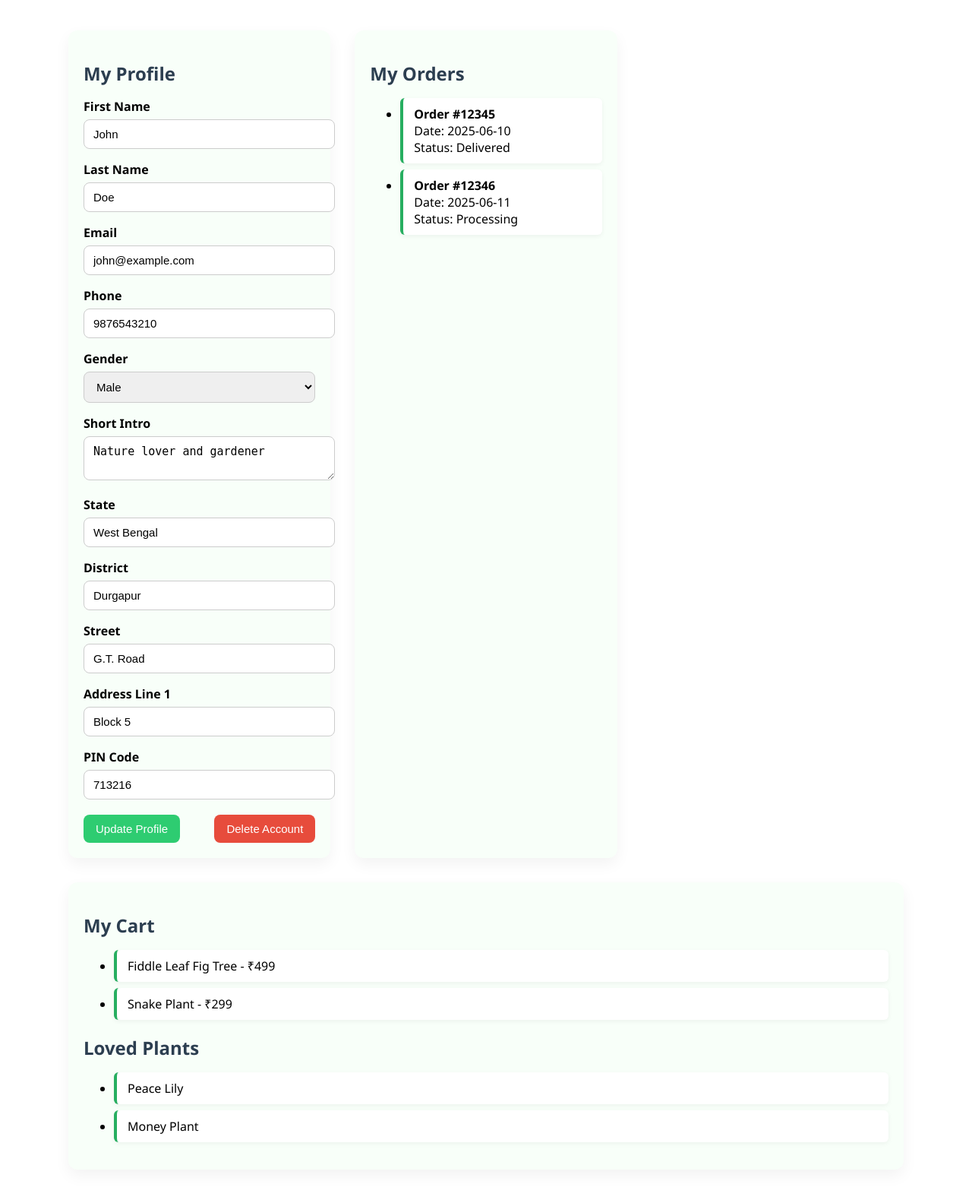
After one commit to SudeeptoBhakat/sproutify, a Django app: page /profile/ in a window 1280 px wide. The commit adds this page. Shown: the whole page at 76% size. Run offline with Django 5.2, Linux system fonts and the light colour scheme.

Commit message:
Add user profile page with styling and functionality
- Created a new CSS file for user profile styling (userprofile.css) to enhance the UI.
- Developed the profile HTML template (profile.html) to display user information, orders, cart, and wishlist.
- Implemented JavaScript for pre-filling user data, updating profile information, and deleting user accounts.
- Added new Product and ProductReview models in migrations to support product reviews and ratings.

```diff
--- /dev/null
+++ b/sproutify/static/css/userprofile.css
@@ -0,0 +1,117 @@
+  .profile-container {
+      display: grid;
+      grid-template-columns: 1fr;
+      gap: 2rem;
+      padding: 2rem;
+      max-width: 1100px;
+      margin: auto;
+      font-family: 'Segoe UI', sans-serif;
+  }
+
+  .profile-card,
+  .order-section,
+  .cart-wishlist {
+      background: #f8fff9;
+      border-radius: 12px;
+      padding: 20px;
+      box-shadow: 0 8px 20px rgba(0, 0, 0, 0.05);
+      transition: all 0.3s ease;
+  }
+
+  h2 {
+      color: #2c3e50;
+      margin-bottom: 1rem;
+  }
+
+  .form-row {
+      margin-bottom: 1rem;
+  }
+
+  .form-row label {
+      display: block;
+      font-weight: 600;
+      margin-bottom: 6px;
+  }
+
+  .form-row input,
+  .form-row select,
+  .form-row textarea {
+      width: 100%;
+      padding: 10px 12px;
+      border: 1px solid #ccc;
+      border-radius: 8px;
+      font-size: 15px;
+      transition: border 0.2s ease;
+  }
+
+  .form-row input:focus,
+  .form-row textarea:focus,
+  .form-row select:focus {
+      border-color: #27ae60;
+      outline: none;
+  }
+
+  .btn-row {
+      display: flex;
+      justify-content: space-between;
+      margin-top: 20px;
+  }
+
+  .update-btn,
+  .delete-btn {
+      padding: 10px 16px;
+      font-size: 15px;
+      border: none;
+      border-radius: 8px;
+      cursor: pointer;
+      transition: background 0.3s ease;
+  }
+
+  .update-btn {
+      background-color: #2ecc71;
+      color: white;
+  }
+
+  .update-btn:hover {
+      background-color: #27ae60;
+  }
+
+  .delete-btn {
+      background-color: #e74c3c;
+      color: white;
+  }
+
+  .delete-btn:hover {
+      background-color: #c0392b;
+  }
+
+  .orders li,
+  .cart-items li,
+  .wishlist-items li {
+      background: white;
+      padding: 10px 14px;
+      margin-bottom: 8px;
+      border-left: 4px solid #27ae60;
+      border-radius: 6px;
+      box-shadow: 0 2px 6px rgba(0, 0, 0, 0.05);
+  }
+
+  @media screen and (min-width: 768px) {
+      .profile-container {
+          grid-template-columns: 1fr 1fr;
+      }
+
+      .cart-wishlist {
+          grid-column: span 2;
+      }
+  }
+
+  @media screen and (min-width: 992px) {
+      .profile-container {
+          grid-template-columns: 1fr 1fr 1fr;
+      }
+
+      .cart-wishlist {
+          grid-column: span 3;
+      }
+  }
--- /dev/null
+++ b/sproutify/templates/profile.html
@@ -0,0 +1,247 @@
+{% load static %}
+
+<!DOCTYPE html>
+<html lang="en">
+<head>
+    <meta charset="UTF-8">
+    <meta name="viewport" content="width=device-width, initial-scale=1.0">
+    <title>Sproutify</title>
+    <link rel="stylesheet" href="{% static 'css/userprofile.css' %}">
+</head>
+<body>
+    <!-- === Profile Dashboard === -->
+<div class="profile-container">
+  <div class="profile-card">
+    <h2>My Profile</h2>
+    <form id="profileForm">
+      <div class="form-row">
+        <label>First Name</label>
+        <input type="text" id="firstName" value="John" />
+      </div>
+      <div class="form-row">
+        <label>Last Name</label>
+        <input type="text" id="lastName" value="Doe" />
+      </div>
+      <div class="form-row">
+        <label>Email</label>
+        <input type="email" id="email" value="john@example.com" readonly />
+      </div>
+      <div class="form-row">
+        <label>Phone</label>
+        <input type="text" id="phone" value="9876543210" />
+      </div>
+      <div class="form-row">
+        <label>Gender</label>
+        <select id="gender">
+          <option value="M">Male</option>
+          <option value="F">Female</option>
+          <option value="O">Other</option>
+        </select>
+      </div>
+      <div class="form-row">
+        <label>Short Intro</label>
+        <textarea id="shortIntro">Nature lover and gardener</textarea>
+      </div>
+      <div class="form-row">
+        <label>State</label>
+        <input type="text" id="state" value="West Bengal" />
+      </div>
+      <div class="form-row">
+        <label>District</label>
+        <input type="text" id="district" value="Durgapur" />
+      </div>
+      <div class="form-row">
+        <label>Street</label>
+        <input type="text" id="street" value="G.T. Road" />
+      </div>
+      <div class="form-row">
+        <label>Address Line 1</label>
+        <input type="text" id="address1" value="Block 5" />
+      </div>
+      <div class="form-row">
+        <label>PIN Code</label>
+        <input type="text" id="pinCode" value="713216" />
+      </div>
+      <div class="btn-row">
+        <button type="submit" class="update-btn">Update Profile</button>
+        <button type="button" class="delete-btn">Delete Account</button>
+      </div>
+    </form>
+  </div>
+
+  <div class="order-section">
+    <h2>My Orders</h2>
+    <ul class="orders">
+      <li>
+        <strong>Order #12345</strong><br />
+        Date: 2025-06-10<br />
+        Status: Delivered
+      </li>
+      <li>
+        <strong>Order #12346</strong><br />
+        Date: 2025-06-11<br />
+        Status: Processing
+      </li>
+    </ul>
+  </div>
+
+  <div class="cart-wishlist">
+    <h2>My Cart</h2>
+    <ul class="cart-items">
+      <li>Fiddle Leaf Fig Tree - ₹499</li>
+      <li>Snake Plant - ₹299</li>
+    </ul>
+
+    <h2>Loved Plants</h2>
+    <ul class="wishlist-items">
+      <li>Peace Lily</li>
+      <li>Money Plant</li>
+    </ul>
+  </div>
+</div>
+</body>
+
+<script>
+  document.addEventListener("DOMContentLoaded", () => {
+  const token = localStorage.getItem("authToken");
+
+  const headers = {
+    "Content-Type": "application/json",
+    Authorization: `Token ${token}`,
+  };
+
+  // ✅ Prefill form with current user data
+  const prefillProfile = async () => {
+    if (!token) return alert("Please login again!");
+
+    try {
+      const res = await fetch("/me/", { headers });
+      if (!res.ok) throw new Error("Failed to fetch user profile");
+      const data = await res.json();
+
+      document.getElementById("firstName").value = data.first_name || "";
+      document.getElementById("lastName").value = data.last_name || "";
+      document.getElementById("email").value = data.email || "";
+      document.getElementById("phone").value = data.phone || "";
+      document.getElementById("gender").value = data.gender || "O";
+      document.getElementById("shortIntro").value = data.short_intro || "";
+      document.getElementById("state").value = data.state || "";
+      document.getElementById("district").value = data.district || "";
+      document.getElementById("street").value = data.street || "";
+      document.getElementById("address1").value = data.address_line1 || "";
+      document.getElementById("pinCode").value = data.pin_code || "";
+    } catch (err) {
+      console.error("Profile fetch error:", err);
+      alert("Failed to load profile. Please try again.");
+    }
+  };
+
+  // ✅ Update user profile
+  document.getElementById("profileForm").addEventListener("submit", async (e) => {
+    e.preventDefault();
+
+    const formData = {
+      first_name: document.getElementById("firstName").value,
+      last_name: document.getElementById("lastName").value,
+      phone: document.getElementById("phone").value,
+      gender: document.getElementById("gender").value,
+      short_intro: document.getElementById("shortIntro").value,
+      state: document.getElementById("state").value,
+      district: document.getElementById("district").value,
+      address_line1: document.getElementById("address1").value,
+      street: document.getElementById("street").value,
+      pin_code: document.getElementById("pinCode").value,
+    };
+
+    try {
+      const res = await fetch("/me/", {
+        method: "PUT",
+        headers,
+        body: JSON.stringify(formData),
+      });
+
+      if (!res.ok) throw new Error("Failed to update profile");
+      alert("Profile updated successfully!");
+    } catch (err) {
+      console.error("Update error:", err);
+      alert("Please enter all the details");
+    }
+  });
+
+  // ✅ Delete user account
+  document.querySelector(".delete-btn").addEventListener("click", async () => {
+    if (!confirm("Are you sure you want to delete your account?")) return;
+
+    try {
+      const res = await fetch("/me/", {
+        method: "DELETE",
+        headers,
+      });
+
+      if (!res.ok) throw new Error("Failed to delete account");
+
+      // Clear token and redirect
+      localStorage.removeItem("authToken");
+      alert("Account deleted. Redirecting to home...");
+      window.location.href = "/";
+    } catch (err) {
+      console.error("Delete error:", err);
+      alert("Failed to delete account.");
+    }
+  });
+
+  prefillProfile(); // Load profile on page load
+});
+
+</script>
+
+<script>
+document.addEventListener("DOMContentLoaded", () => {
+  const setLoginLinkToDefault = () => {
+    console.warn("Showing login prompt or default UI.");
+    // Optionally, hide the form or show login prompt here
+  };
+
+  const populateFormFields = (data) => {
+    document.getElementById("firstName").value = data.first_name || "";
+    document.getElementById("lastName").value = data.last_name || "";
+    document.getElementById("email").value = data.email || "";
+    document.getElementById("phone").value = data.phone || "";
+    document.getElementById("gender").value = data.gender || "O";
+    document.getElementById("shortIntro").value = data.short_intro || "";
+    document.getElementById("state").value = data.state || "";
+    document.getElementById("district").value = data.district || "";
+    document.getElementById("street").value = data.street || "";
+    document.getElementById("address1").value = data.address_line_1 || "";
+    document.getElementById("pinCode").value = data.pin_code || "";
+  };
+
+  const validateToken = async () => {
+    const token = localStorage.getItem("authToken");
+    if (!token) return setLoginLinkToDefault();
+
+    try {
+      const res = await fetch("/api/validate-token/", {
+        method: "POST",
+        headers: {
+          "Content-Type": "application/json",
+          Authorization: `Token ${token}`
+        }
+      });
+
+      if (!res.ok) throw new Error("Invalid token");
+
+      const data = await res.json();
+      console.log("User data loaded:", data);
+      populateFormFields(data); // ✅ Load dynamic data into form
+    } catch (err) {
+      console.warn("Token validation failed:", err);
+      setLoginLinkToDefault();
+    }
+  };
+
+  validateToken(); // ✅ Trigger on page load
+});
+</script>
+
+</html>
--- a/sproutify/users/urls.py
+++ b/sproutify/users/urls.py
@@ -1,6 +1,9 @@
 from django.urls import path
 from .views import (
+    ProductCreateView,
+    ProductListView,
     index,
+    profile,
     user_register,
     validate_token,
     LoginView,
@@ -11,6 +14,7 @@ from .views import (
 
 urlpatterns = [
     path('', index, name='index.html'),
+    path('profile/', profile, name='profile.html'),
     path('user/register/', user_register, name='new-user-register'),
     path('api/login/', LoginView.as_view(), name='user-login'),
      path('api/validate-token/', validate_token, name='validate-token'),
@@ -18,3 +22,9 @@ urlpatterns = [
     path('api/', UserListCreateView.as_view(), name='user-list-create'),
     path('<int:pk>/', UserRetrieveUpdateDestroyView.as_view(), name='user-detail'),
 ]
+
+
+urlpatterns += [
+    path('products/', ProductListView.as_view(), name='product-list'),
+    path('products/create/', ProductCreateView.as_view(), name='product-create'),
+]
--- a/sproutify/users/views.py
+++ b/sproutify/users/views.py
@@ -14,11 +14,16 @@ from rest_framework.authtoken.models import Token
 from django.contrib.auth import authenticate
 from rest_framework.authentication import TokenAuthentication
 from rest_framework.permissions import IsAuthenticated
+from rest_framework.generics import RetrieveUpdateDestroyAPIView
+
 
 
 # Create your views here.
 def index(request):
     return render(request, 'index.html')
+
+def profile(request):
+    return render(request, 'profile.html')
 
 class UserListCreateView(generics.ListCreateAPIView):
     queryset = CustomUser.objects.all()
@@ -30,12 +35,29 @@ class UserRetrieveUpdateDestroyView(generics.RetrieveUpdateDestroyAPIView):
     serializer_class = UserSerializer
     permission_classes = [permissions.IsAdminUser]  # Allow only admin to update/delete
 
-class UserProfileView(generics.RetrieveAPIView):
+
+class UserProfileView(generics.RetrieveUpdateAPIView):
     serializer_class = UserSerializer
-    permission_classes = [permissions.IsAuthenticated]
+    permission_classes = [IsAuthenticated]
 
     def get_object(self):
         return self.request.user
+
+    def put(self, request, *args, **kwargs):
+        instance = self.get_object()
+        serializer = self.get_serializer(instance, data=request.data, partial=True)
+        if serializer.is_valid():
+            serializer.save()
+            print(serializer.data)
+            return Response(serializer.data)
+        print(serializer.errors)
+        return Response(serializer.errors, status=status.HTTP_400_BAD_REQUEST)
+
+    def delete(self, request, *args, **kwargs):
+        user = self.get_object()
+        user.delete()
+        return Response({"detail": "User account deleted successfully."}, status=status.HTTP_204_NO_CONTENT)
+
 
 @csrf_exempt
 def user_register(request):
@@ -107,3 +129,26 @@ def validate_token(request):
         "email": user.email,
         "phone": user.phone
     })
+
+
+
+
+
+
+
+# PRODUCT
+from rest_framework import generics, permissions
+from .models import Product
+from .serializers import ProductSerializer
+
+# Public access: View all products
+class ProductListView(generics.ListAPIView):
+    queryset = Product.objects.all()
+    serializer_class = ProductSerializer
+    permission_classes = []  # No auth required
+
+# Admin-only: Create a new product
+class ProductCreateView(generics.CreateAPIView):
+    queryset = Product.objects.all()
+    serializer_class = ProductSerializer
+    permission_classes = [permissions.IsAdminUser]  # Only admin/superuser
```
Also changed, not shown: sproutify/templates/index.html (+59 -65 lines), sproutify/users/admin.py (+11 -1 lines), sproutify/users/models.py (+89 -0 lines), sproutify/users/serializers.py (+8 -1 lines), sproutify/db.sqlite3, sproutify/media/products/Pots-20250615112624.jpeg (added), sproutify/media/products/a64491a7-3a5c-4420-901e-36f203b69755.jpeg (added), sproutify/media/products/c64f005c-bf52-4540-85f4-02ecff003bb6.jpeg (added), sproutify/users/migrations/0002_product_productreview.py (added).
